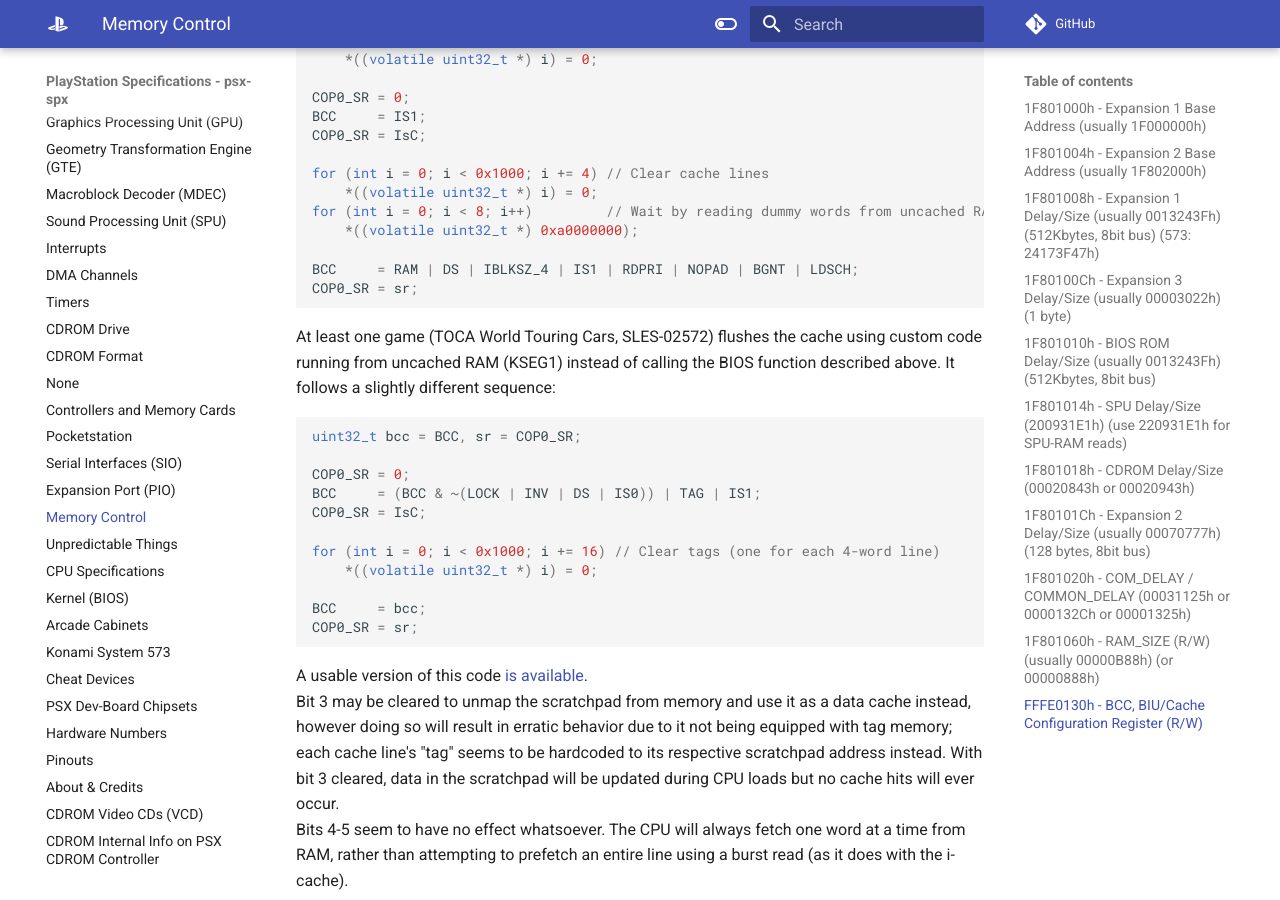
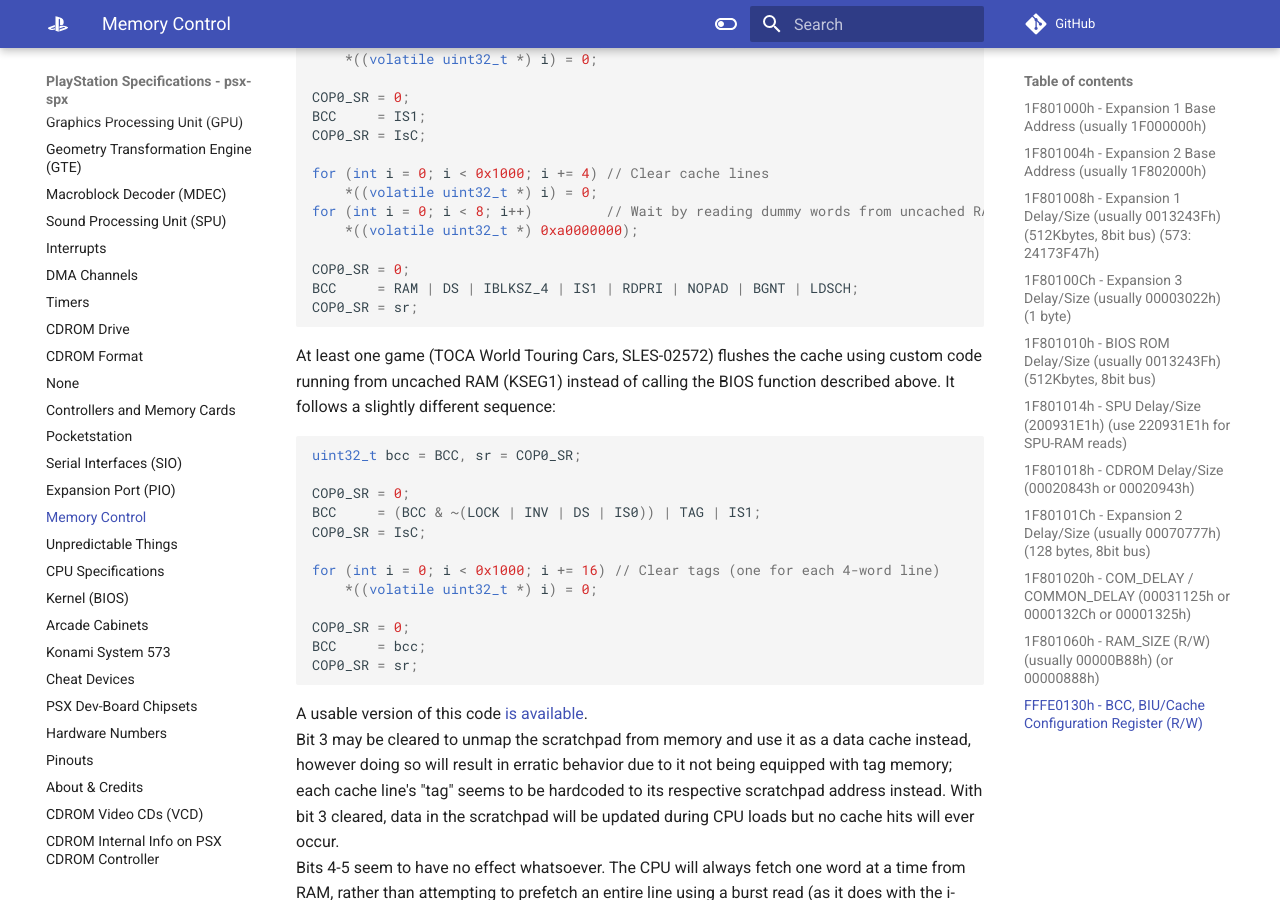
Before and after one commit to psx-spx/psx-spx.github.io, an MkDocs documentation site: the page built from docs/memorycontrol.md, in a window 1280 px wide and 900 px high, scrolled down 5168 px. Built offline with MkDocs 1.6.1 and Material for MkDocs 9.7.7, drawn with Linux system fonts in a browser that asks for light colours; comment, search, counter and statistics services are not loaded.

Commit message:
Fix cache flushing pseudocode

````diff
--- a/docs/memorycontrol.md
+++ b/docs/memorycontrol.md
@@ -243,6 +243,7 @@
 for (int i = 0; i < 8; i++)         // Wait by reading dummy words from uncached RAM?
     *((volatile uint32_t *) 0xa0000000);
 
+COP0_SR = 0;
 BCC     = RAM | DS | IBLKSZ_4 | IS1 | RDPRI | NOPAD | BGNT | LDSCH;
 COP0_SR = sr;
 ```
@@ -259,6 +260,7 @@
 for (int i = 0; i < 0x1000; i += 16) // Clear tags (one for each 4-word line)
     *((volatile uint32_t *) i) = 0;
 
+COP0_SR = 0;
 BCC     = bcc;
 COP0_SR = sr;
 ```
````
